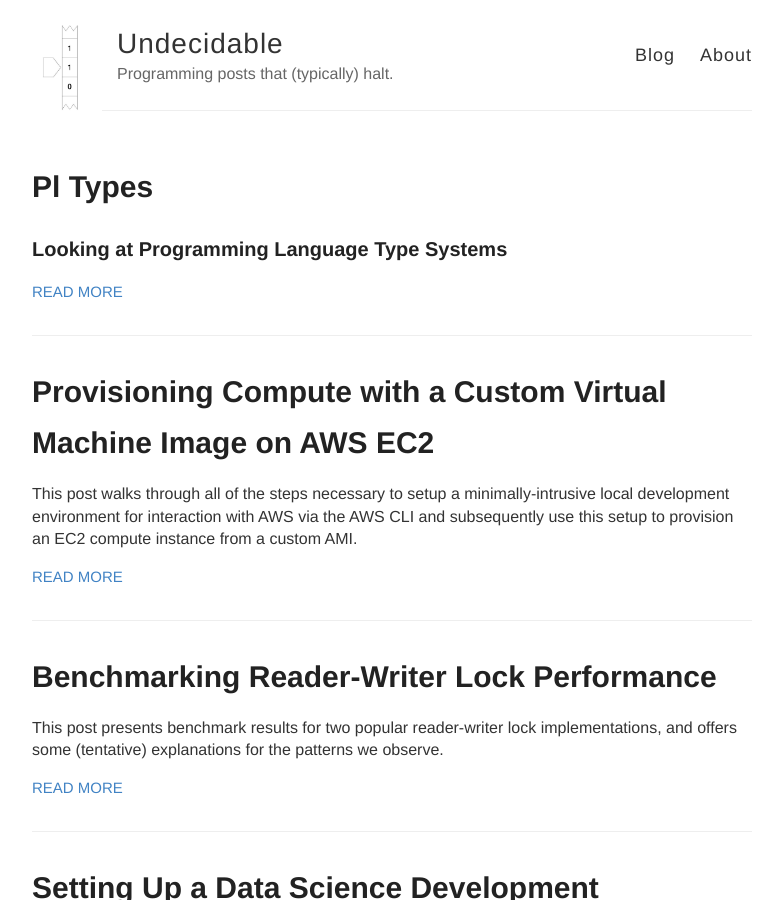
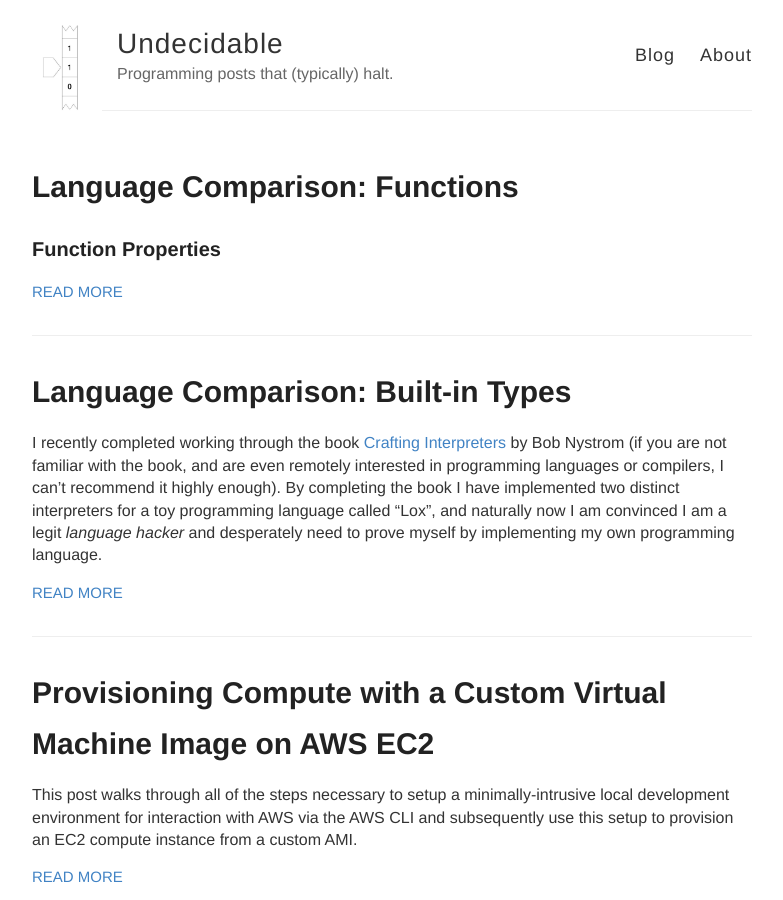
Before and after one commit to turingcompl33t/turingcompl33t.github.io, a Jekyll site: the page built from index.html, in a window 1280 px wide and 900 px high. Shown: the whole window, without its empty margins (248-1031 px from the left). Built offline with Jekyll 4.4.1, drawn with Linux system fonts in a browser that asks for light colours.

Commit message:
start functions post

```diff
--- a/_posts/2021-7-14-PL-Types.md
+++ b/_posts/2021-7-14-PL-Types.md
@@ -1,4 +1,7 @@
-### Looking at Programming Language Type Systems
+---
+layout: post
+title: "Language Comparison: Built-in Types"
+---
 
 I recently completed working through the book [Crafting Interpreters](https://craftinginterpreters.com/) by Bob Nystrom (if you are not familiar with the book, and are even remotely interested in programming languages or compilers, I can't recommend it highly enough). By completing the book I have implemented two distinct interpreters for a toy programming language called "Lox", and naturally now I am convinced I am a legit _language hacker_ and desperately need to prove myself by implementing my own programming language.
 
```
Also changed, not shown: _posts/2021-7-15-PL-Functions.md (added, +15 -0 lines).
